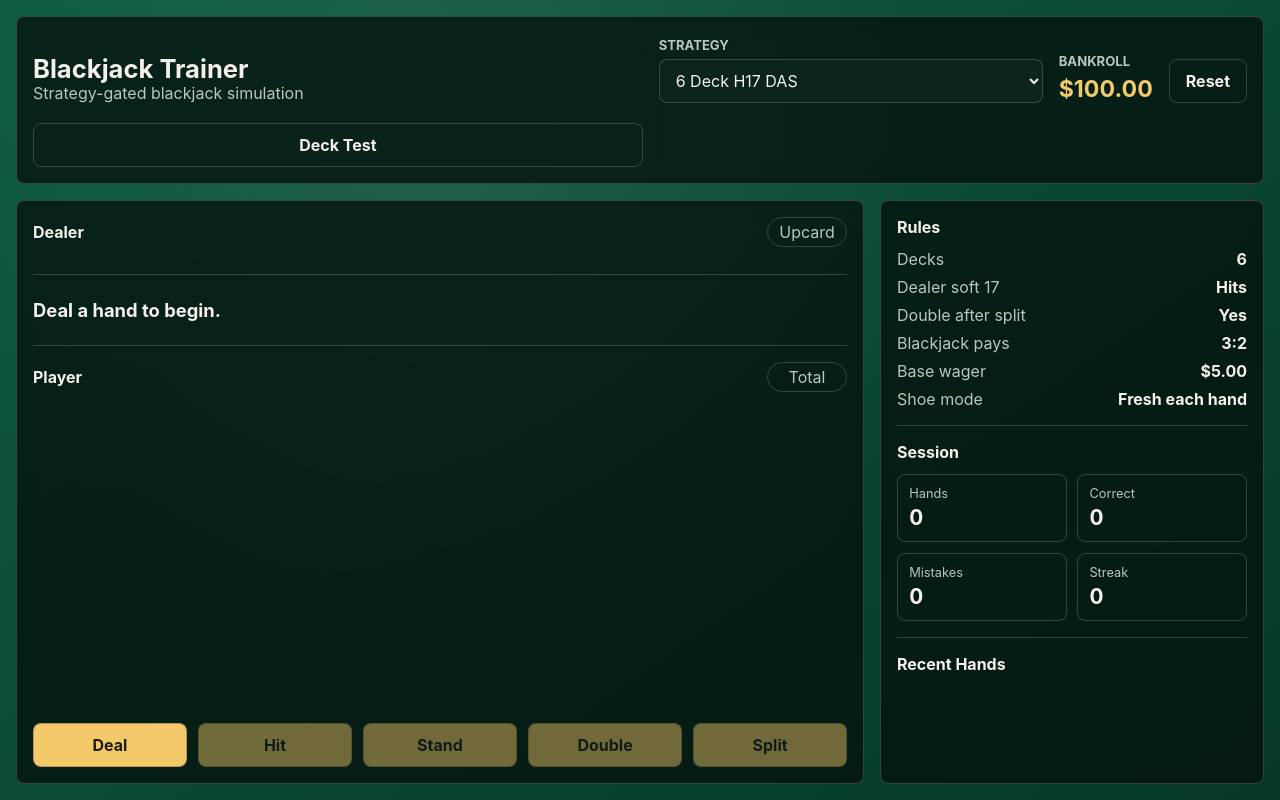
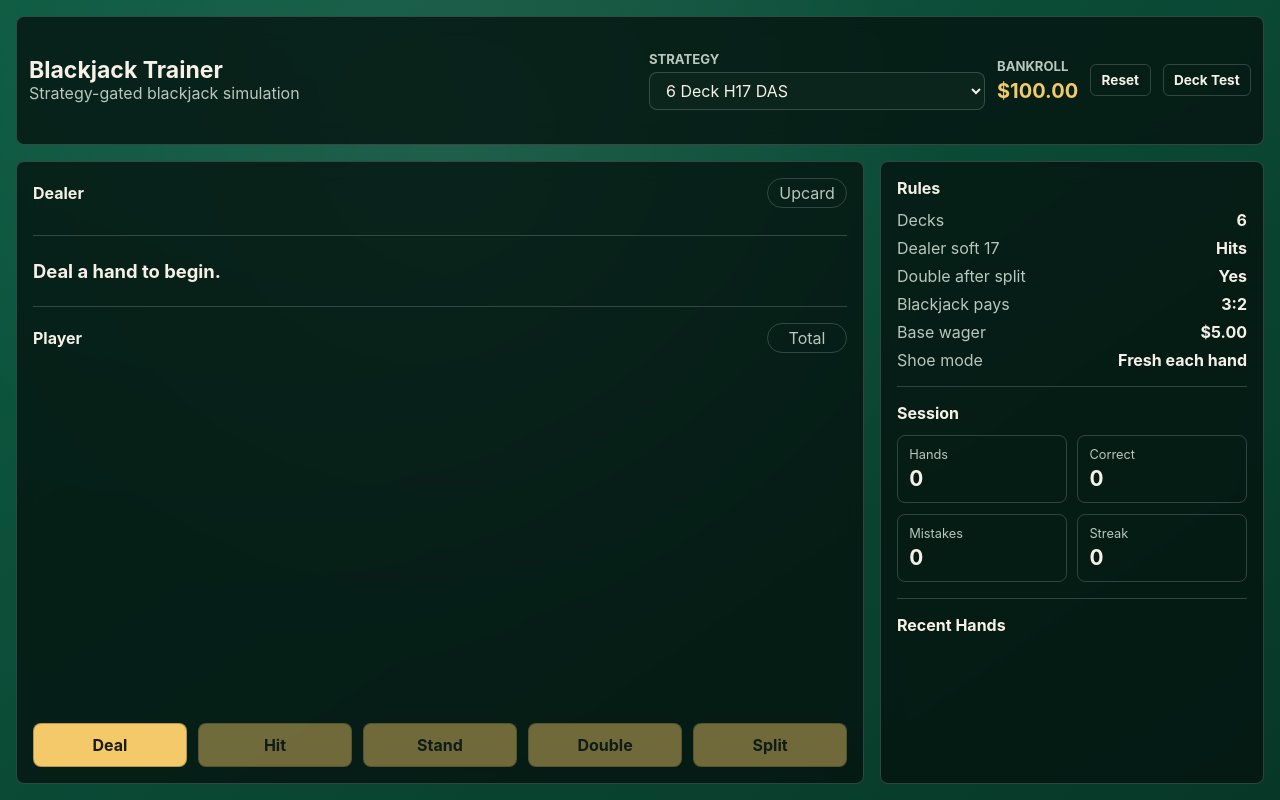
Before and after one commit to scauer/BlackjackTrainer, an Angular app: page / in a window 1280 px wide. Built offline with nearby package versions, Linux system fonts and the light colour scheme.

Commit message:
Compact header controls

```diff
--- a/src/app/app.css
+++ b/src/app/app.css
@@ -22,11 +22,11 @@
 .topbar {
   grid-column: 1 / -1;
   display: grid;
-  grid-template-columns: minmax(14rem, 1fr) minmax(16rem, 24rem) auto auto;
-  align-items: end;
-  gap: 1rem;
+  grid-template-columns: minmax(13rem, 1fr) minmax(14rem, 21rem) auto auto auto;
+  align-items: center;
+  gap: 0.75rem;
   border-radius: 8px;
-  padding: 1rem;
+  padding: 0.65rem 0.75rem;
 }
 
 h1,
@@ -36,7 +36,7 @@ p {
 }
 
 h1 {
-  font-size: clamp(1.45rem, 2vw, 2.2rem);
+  font-size: clamp(1.3rem, 1.8vw, 1.8rem);
   line-height: 1.05;
 }
 
@@ -63,7 +63,7 @@ h2 {
 }
 
 select {
-  min-height: 2.75rem;
+  min-height: 2.35rem;
   border: 1px solid var(--line);
   border-radius: 8px;
   background: #0b251d;
@@ -71,8 +71,15 @@ select {
   padding: 0 0.75rem;
 }
 
+.topbar button {
+  min-height: 2rem;
+  border-radius: 6px;
+  padding: 0 0.65rem;
+  font-size: 0.85rem;
+}
+
 .bankroll strong {
-  font-size: 1.45rem;
+  font-size: 1.25rem;
   color: var(--gold);
 }
 
```
